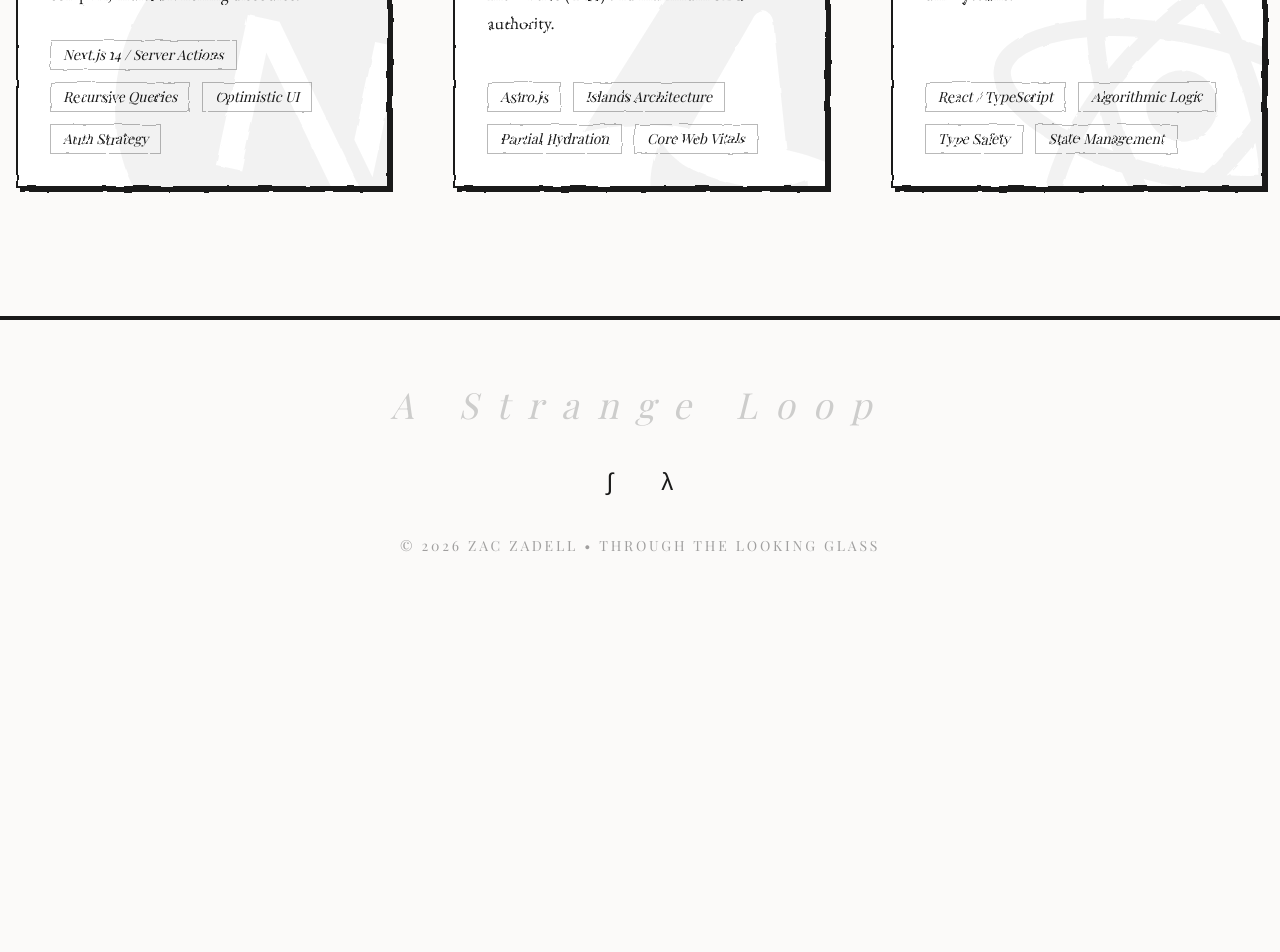
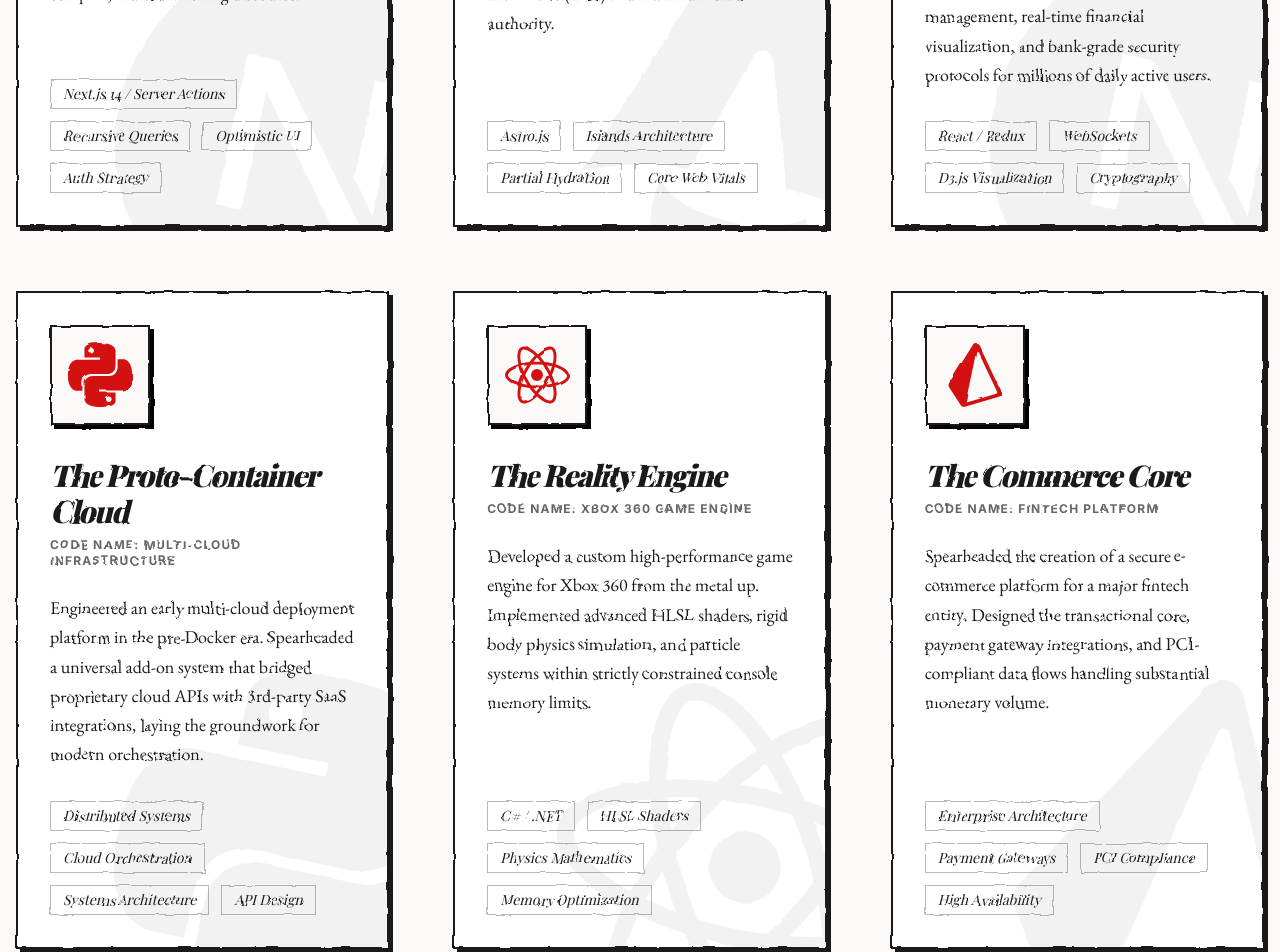
Before and after one commit to zacharyz/zadell.com, a Next.js app: page /portfolio in a window 1280 px wide. Shown: the part 1680-2632 px from the top of the page. Before the commit the page ends 2300 px from the top, so only its background shows below. Built offline with nearby package versions, Linux system fonts and the light colour scheme; a web font is replaced by a local one.

Commit message:
content(portfolio): add authenticated principal projects (crypto, Xbox, cloud)

```diff
--- a/src/app/portfolio/page.tsx
+++ b/src/app/portfolio/page.tsx
@@ -93,19 +93,64 @@ const projects: Project[] = [
     icon: <SiAstro className="w-16 h-16 text-primary" />,
   },
   {
-    title: "Precision Calculator",
-    themeTitle: "The Biometric Audit",
+    title: "Crypto Exchange Architecture",
+    themeTitle: "The Immutable Exchange",
     description:
-      "Translating physiological formulas into reactive logic. A rigorous implementation of body composition algorithms, ensuring type safety and calculation accuracy across dual-unit systems.",
+      "Lead frontend architecture for a top-tier cryptocurrency exchange. Orchestrated high-frequency WebSocket state management, real-time financial visualization, and bank-grade security protocols for millions of daily active users.",
     technologies: [
-      "React / TypeScript",
-      "Algorithmic Logic",
-      "Type Safety",
-      "State Management",
+      "React / Redux",
+      "WebSockets",
+      "D3.js Visualization",
+      "Cryptography",
     ],
-    imageUrl: "/health-calc.jpg",
-    link: "/experiments/health-calculator",
+    imageUrl: "/crypto.jpg",
+    link: undefined,
+    icon: <SiNextdotjs className="w-16 h-16 text-primary" />,
+  },
+  {
+    title: "Multi-Cloud Infrastructure",
+    themeTitle: "The Proto-Container Cloud",
+    description:
+      "Engineered an early multi-cloud deployment platform in the pre-Docker era. Spearheaded a universal add-on system that bridged proprietary cloud APIs with 3rd-party SaaS integrations, laying the groundwork for modern orchestration.",
+    technologies: [
+      "Distributed Systems",
+      "Cloud Orchestration",
+      "Systems Architecture",
+      "API Design",
+    ],
+    imageUrl: "/cloud.jpg",
+    link: undefined,
+    icon: <SiPython className="w-16 h-16 text-primary" />,
+  },
+  {
+    title: "Xbox 360 Game Engine",
+    themeTitle: "The Reality Engine",
+    description:
+      "Developed a custom high-performance game engine for Xbox 360 from the metal up. Implemented advanced HLSL shaders, rigid body physics simulation, and particle systems within strictly constrained console memory limits.",
+    technologies: [
+      "C# / .NET",
+      "HLSL Shaders",
+      "Physics Mathematics",
+      "Memory Optimization",
+    ],
+    imageUrl: "/engine.jpg",
+    link: undefined,
     icon: <SiReact className="w-16 h-16 text-primary" />,
+  },
+  {
+    title: "Fintech Platform",
+    themeTitle: "The Commerce Core",
+    description:
+      "Spearheaded the creation of a secure e-commerce platform for a major fintech entity. Designed the transactional core, payment gateway integrations, and PCI-compliant data flows handling substantial monetary volume.",
+    technologies: [
+      "Enterprise Architecture",
+      "Payment Gateways",
+      "PCI Compliance",
+      "High Availability",
+    ],
+    imageUrl: "/fintech.jpg",
+    link: undefined,
+    icon: <SiPrisma className="w-16 h-16 text-primary" />,
   },
 ];
 
@@ -139,7 +184,7 @@ export default function Portfolio() {
             >
                {/* Background Glyph */}
                <div className="absolute -bottom-12 -right-12 opacity-5 group-hover:opacity-10 transition-opacity duration-500 transform rotate-12 scale-150">
-                  {React.cloneElement(project.icon, { className: "w-64 h-64 text-foreground" })}
+                  {React.cloneElement(project.icon as React.ReactElement<{ className: string }>, { className: "w-64 h-64 text-foreground" })}
                </div>
 
               <div className="relative z-10 flex flex-col h-full">
```
